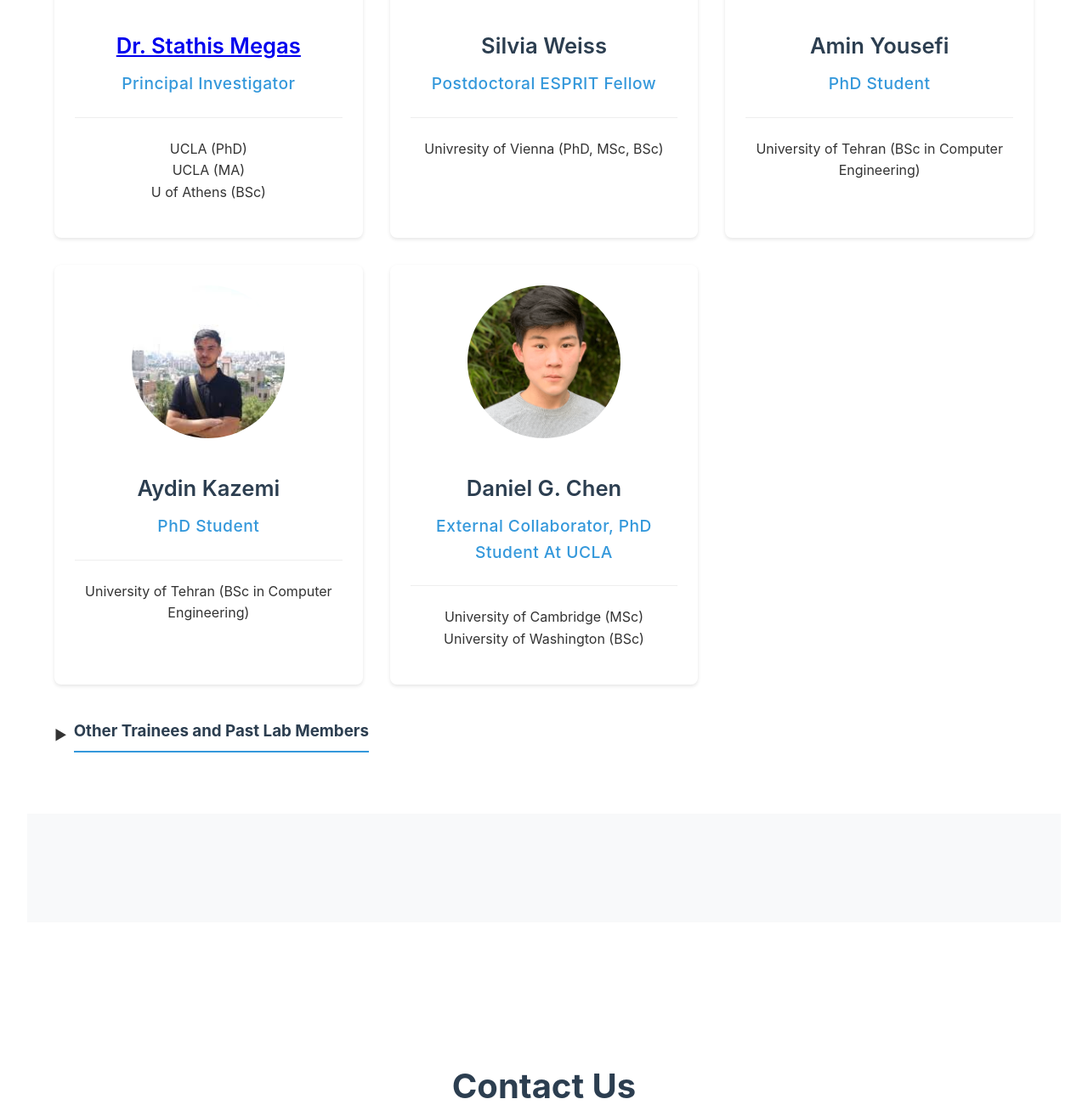
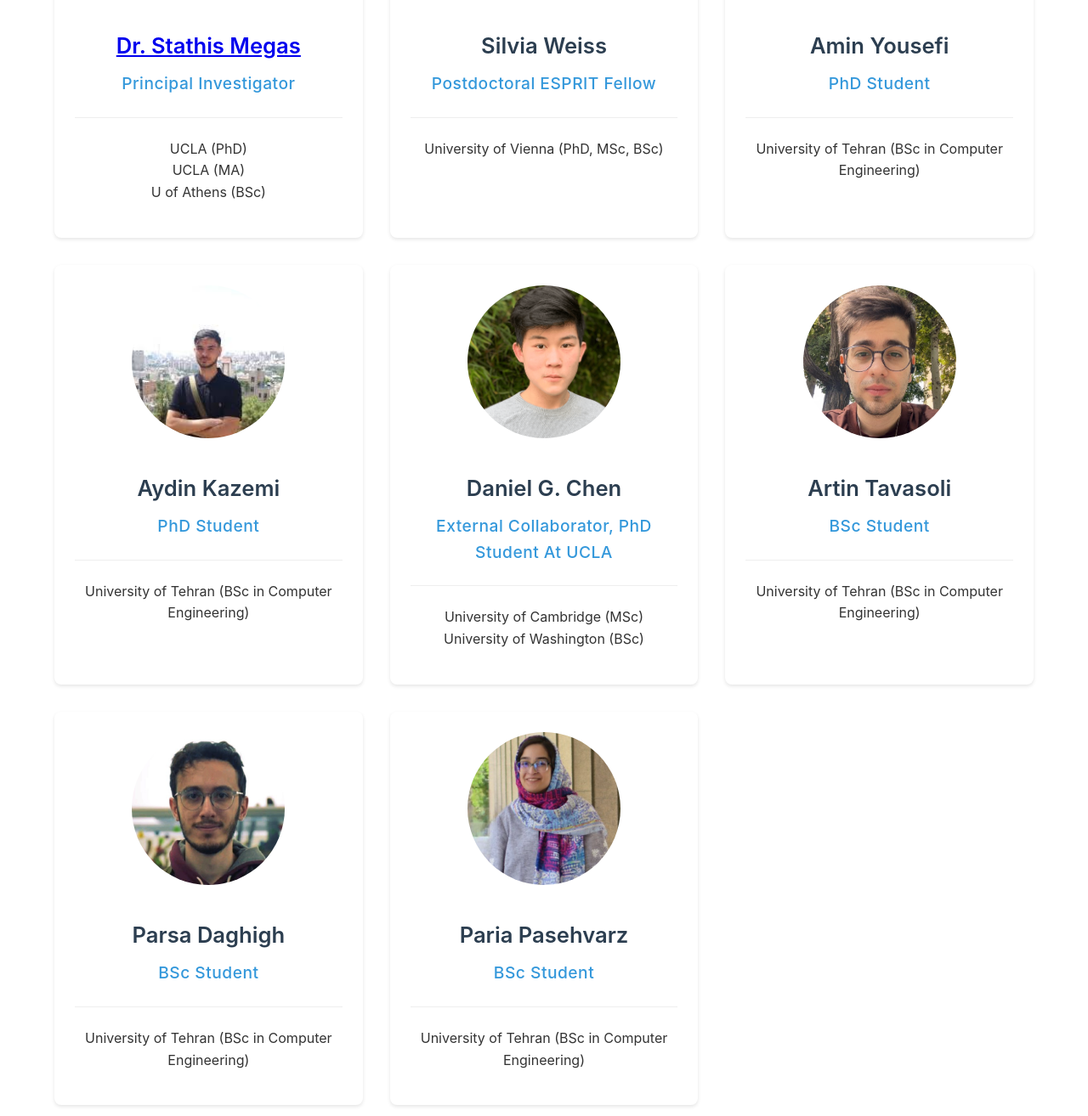
Before and after one commit to stathismegas/stathismegas.github.io, a plain HTML site: page index.html in a window 1280 px wide. Shown: the part 3900-5214 px from the top of the page at 85% size. Drawn offline with Linux system fonts and the light colour scheme.

Commit message:
Update index.html

```diff
--- a/index.html
+++ b/index.html
@@ -727,7 +727,7 @@
               <h4>Silvia Weiss</h4>
               <p class="role">Postdoctoral ESPRIT Fellow</p>
               <p class="person-bio">
-                  Univresity of Vienna (PhD, MSc, BSc)<br>
+                  University of Vienna (PhD, MSc, BSc)<br>
               </p>
           </div>
           <div class="person-card">
@@ -755,7 +755,30 @@
                   University of Washington (BSc)<br>
               </p>
           </div>
-
+          <div class="person-card">
+              <img src="materials/artin.png" alt="Artin Tavasoli">
+              <h4>Artin Tavasoli</h4>
+              <p class="role">BSc Student</p>
+              <p class="person-bio">
+                  University of Tehran (BSc in Computer Engineering)<br>
+              </p>
+          </div>
+          <div class="person-card">
+              <img src="materials/parsa.png" alt="Parsa Daghigh">
+              <h4>Parsa Daghigh</h4>
+              <p class="role">BSc Student</p>
+              <p class="person-bio">
+                  University of Tehran (BSc in Computer Engineering)<br>
+              </p>
+          </div>
+          <div class="person-card">
+              <img src="materials/paria.png" alt="Paria Pasehvarz">
+              <h4>Paria Pasehvarz</h4>
+              <p class="role">BSc Student</p>
+              <p class="person-bio">
+                  University of Tehran (BSc in Computer Engineering)<br>
+              </p>
+          </div>
         </div>
         <div class="collapsible-section">
             <div class="collapsible-header">
```
